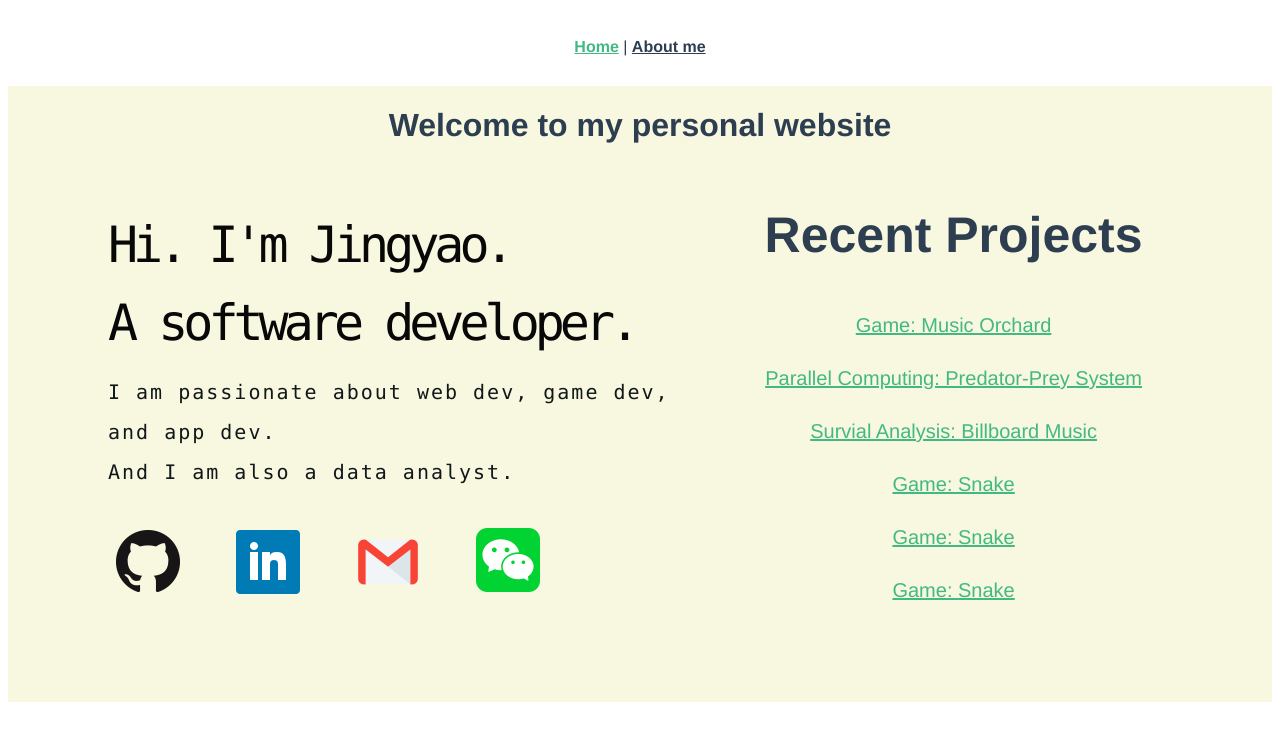
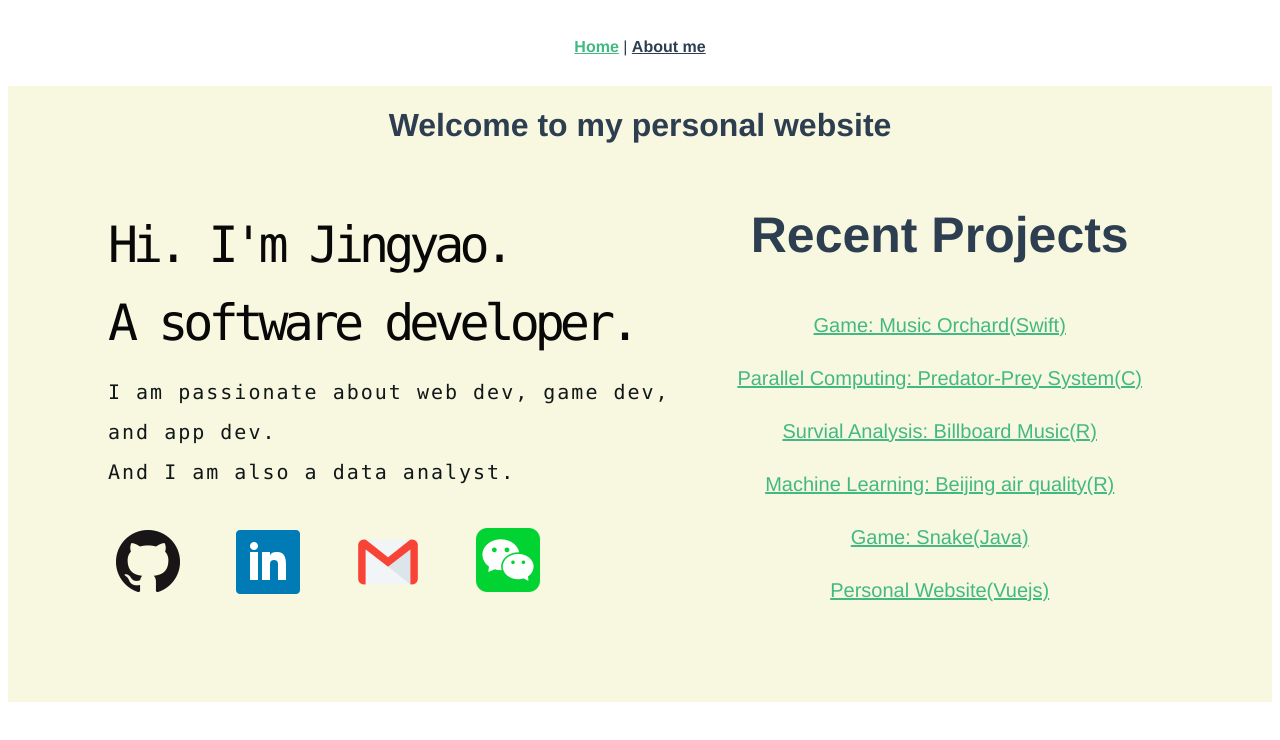
Before and after one commit to RaymondJYGu/Peosonal-Website, a Vue app: page / in a window 1280 px wide. Shown: the top 740 px of the page. Built offline with nearby package versions, Linux system fonts and the light colour scheme.

Commit message:
Links updated

```diff
--- a/src/components/RecentProject.vue
+++ b/src/components/RecentProject.vue
@@ -4,50 +4,50 @@
     <ul>
       <ul>
         <a
-          href="https://github.com/vuejs/vue-cli/tree/dev/packages/%40vue/cli-plugin-babel"
+          href="https://github.com/RaymondJYGu/MusicOrchard"
           target="_blank"
           rel="noopener"
-          >Game: Music Orchard</a
+          >Game: Music Orchard(Swift)</a
         >
       </ul>
       <ul>
         <a
-          href="https://github.com/vuejs/vue-cli/tree/dev/packages/%40vue/cli-plugin-pwa"
+          href="https://github.com/RaymondJYGu/PredatorPreySystem"
           target="_blank"
           rel="noopener"
-          >Parallel Computing: Predator-Prey System</a
+          >Parallel Computing: Predator-Prey System(C)</a
         >
       </ul>
       <ul>
         <a
-          href="https://github.com/vuejs/vue-cli/tree/dev/packages/%40vue/cli-plugin-pwa"
+          href="https://github.com/RaymondJYGu/Billboard"
           target="_blank"
           rel="noopener"
-          >Survial Analysis: Billboard Music</a
+          >Survial Analysis: Billboard Music(R)</a
         >
       </ul>
       <ul>
         <a
-          href="https://github.com/vuejs/vue-cli/tree/dev/packages/%40vue/cli-plugin-pwa"
+          href="https://github.com/RaymondJYGu/BeijingAirQuality.git"
           target="_blank"
           rel="noopener"
-          >Game: Snake</a
+          >Machine Learning: Beijing air quality(R)</a
         >
       </ul>
       <ul>
         <a
-          href="https://github.com/vuejs/vue-cli/tree/dev/packages/%40vue/cli-plugin-pwa"
+          href="https://github.com/RaymondJYGu/Snake"
           target="_blank"
           rel="noopener"
-          >Game: Snake</a
+          >Game: Snake(Java)</a
         >
       </ul>
       <ul>
         <a
-          href="https://github.com/vuejs/vue-cli/tree/dev/packages/%40vue/cli-plugin-pwa"
+          href="https://github.com/RaymondJYGu/Peosonal-Website.git"
           target="_blank"
           rel="noopener"
-          >Game: Snake</a
+          >Personal Website(Vuejs)</a
         >
       </ul>
     </ul>
```
Also changed, not shown: 2 other files (tests, documents, lock files or other folders).
